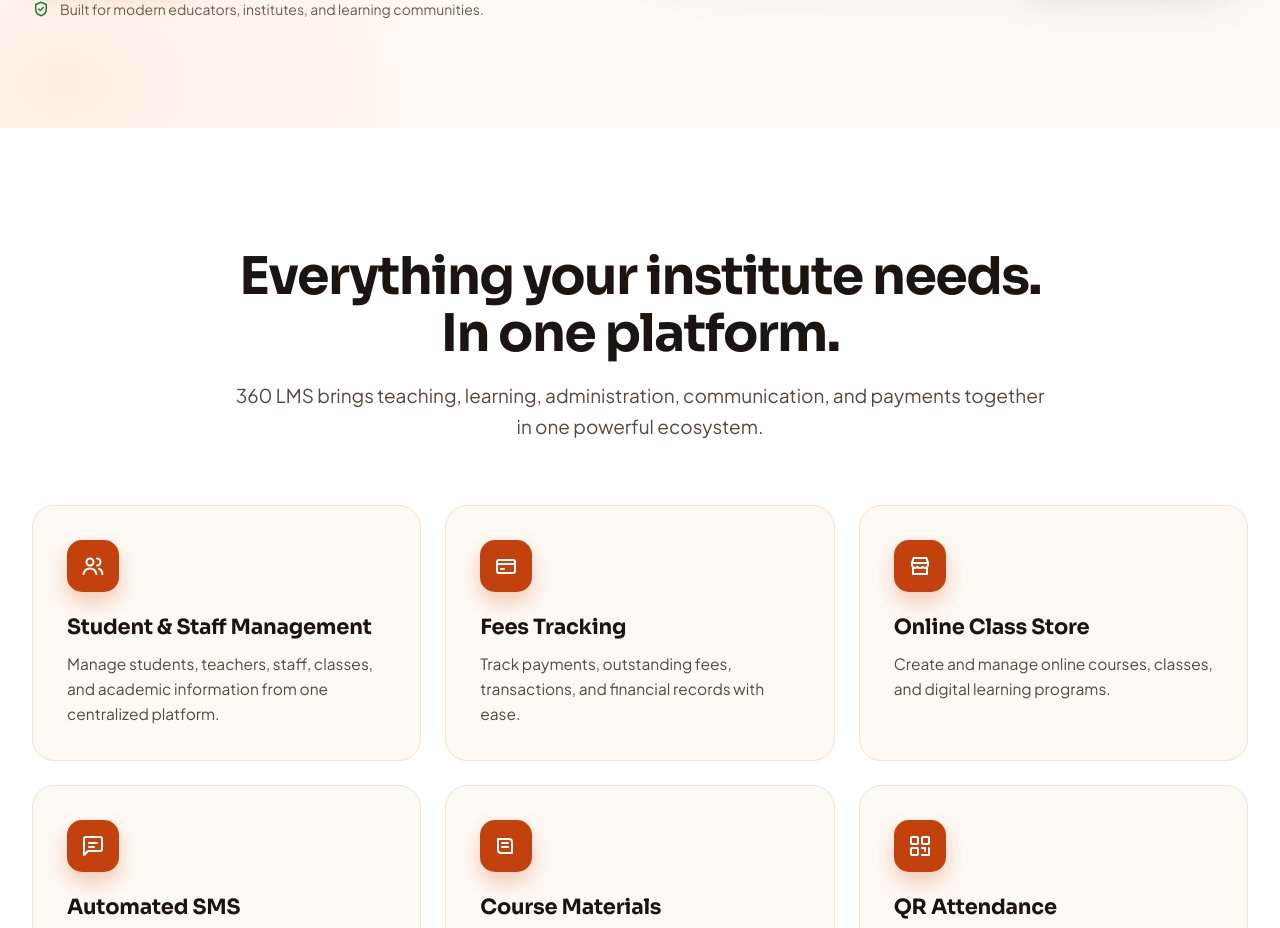
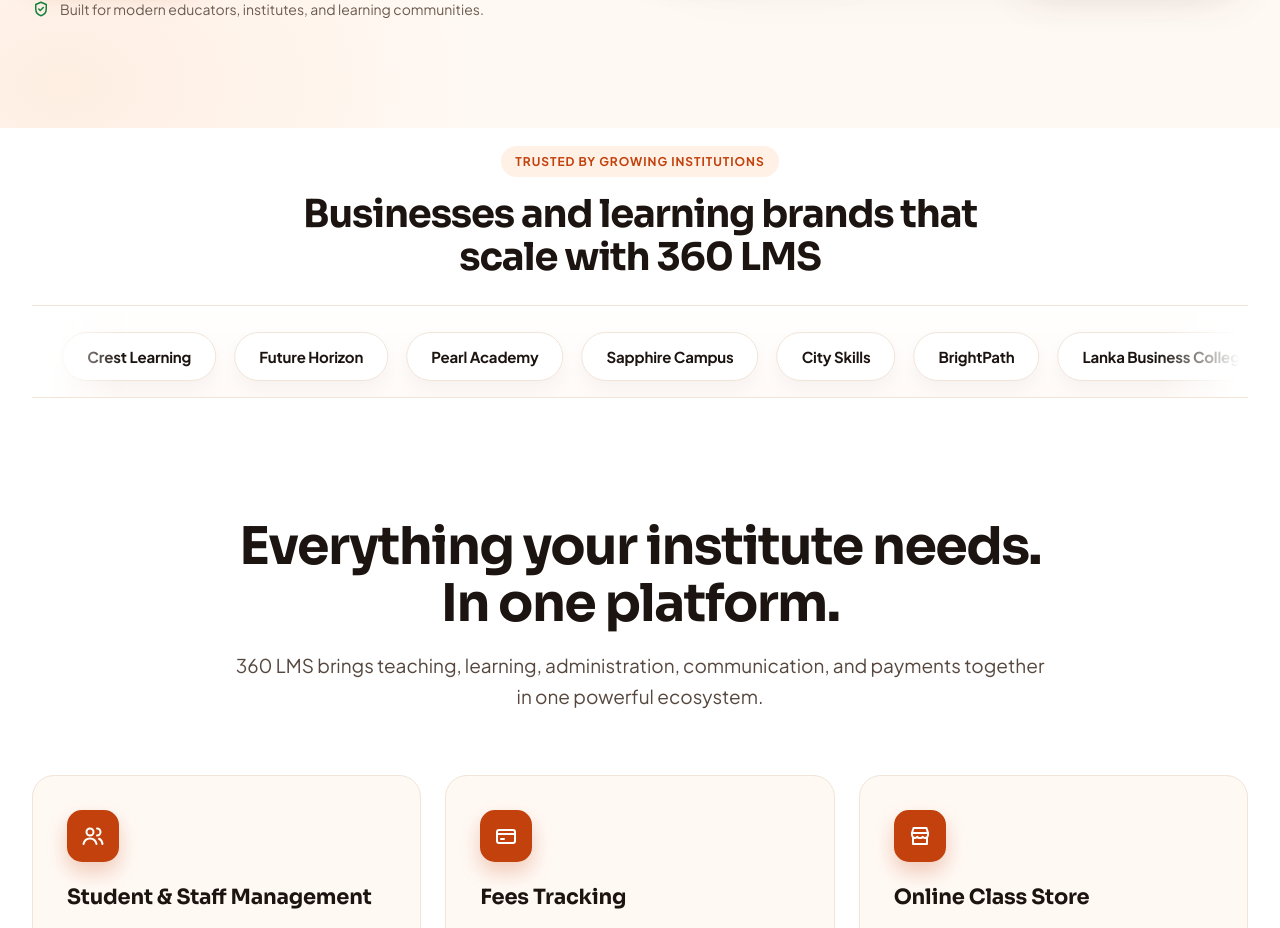
Before and after one commit to RansikaSeniya/360-lms, a React (Vite) app: page / in a window 1280 px wide. Shown: the part 834-1762 px from the top of the page. Built offline with nearby package versions, Linux system fonts and the light colour scheme.

Commit message:
carousal

```diff
--- a/src/App.jsx
+++ b/src/App.jsx
@@ -1,5 +1,6 @@
 import Header from './components/Header.jsx'
 import Hero from './components/Hero.jsx'
+import BusinessCarousel from './components/BusinessCarousel.jsx'
 import Platform from './components/Platform.jsx'
 import Ecosystem from './components/Ecosystem.jsx'
 import Showcase from './components/Showcase.jsx'
@@ -14,6 +15,7 @@
       <Header />
       <main>
         <Hero />
+        <BusinessCarousel />
         <Platform />
         <Ecosystem />
         <Showcase />
--- /dev/null
+++ b/src/components/BusinessCarousel.jsx
@@ -0,0 +1,35 @@
+const brands = [
+  'Apex Academy',
+  'BluePeak College',
+  'Nexa Institute',
+  'Crest Learning',
+  'Future Horizon',
+  'Pearl Academy',
+  'Sapphire Campus',
+  'City Skills',
+  'BrightPath',
+  'Lanka Business College',
+]
+
+export default function BusinessCarousel() {
+  return (
+    <section className="business-strip" aria-label="Business partners and organizations using 360 LMS">
+      <div className="wrap">
+        <div className="business-header">
+          <span className="eyebrow">Trusted by growing institutions</span>
+          <h2>Businesses and learning brands that scale with 360 LMS</h2>
+        </div>
+
+        <div className="marquee" aria-hidden="true">
+          <div className="marquee-track">
+            {[...brands, ...brands].map((name, index) => (
+              <span className="marquee-item" key={`${name}-${index}`}>
+                {name}
+              </span>
+            ))}
+          </div>
+        </div>
+      </div>
+    </section>
+  )
+}
--- a/src/index.css
+++ b/src/index.css
@@ -110,6 +110,19 @@
 .f-qr{left:0;bottom:24px}
 .f-fee{right:0;top:0}
 .f-online{right:10px;bottom:0}
+
+/* Business carousel */
+.business-strip{padding:18px 0 0;background:var(--white)}
+.business-header{text-align:center;max-width:760px;margin:0 auto 26px}
+.eyebrow{display:inline-block;padding:8px 14px;border-radius:999px;background:var(--orange-soft);color:var(--orange-strong);font-size:12px;font-weight:700;letter-spacing:.08em;text-transform:uppercase}
+.business-header h2{font-size:clamp(28px,3vw,42px);line-height:1.12;font-weight:700;margin-top:16px}
+.marquee{position:relative;overflow:hidden;padding:18px 0 8px;border-top:1px solid var(--line);border-bottom:1px solid var(--line);background:linear-gradient(180deg,#fff,#fffaf7)}
+.marquee::before,.marquee::after{content:"";position:absolute;top:0;bottom:0;width:90px;z-index:2;pointer-events:none}
+.marquee::before{left:0;background:linear-gradient(90deg,#fff 10%,rgba(255,255,255,0))}
+.marquee::after{right:0;background:linear-gradient(270deg,#fff 10%,rgba(255,255,255,0))}
+.marquee-track{display:flex;gap:18px;align-items:center;white-space:nowrap;width:max-content;padding:8px 0;animation:marquee 24s linear infinite}
+.marquee-item{display:inline-flex;align-items:center;justify-content:center;padding:14px 24px;border-radius:999px;border:1px solid var(--line);background:#fff;color:var(--ink);font-size:15px;font-weight:700;letter-spacing:-.01em;box-shadow:0 8px 18px rgba(60,30,10,.04)}
+@keyframes marquee{from{transform:translateX(0)}to{transform:translateX(-50%)}}
 
 /* Sections */
 section{scroll-margin-top:76px}
```
